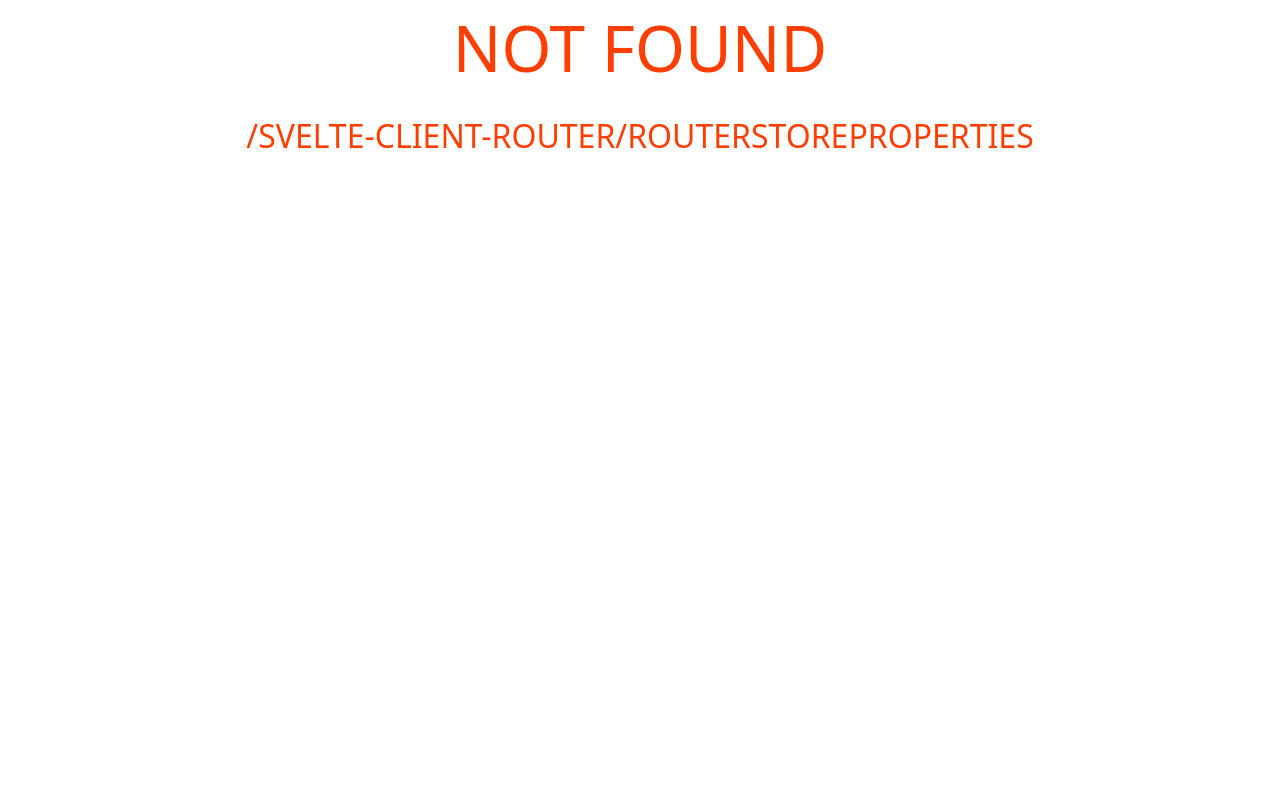
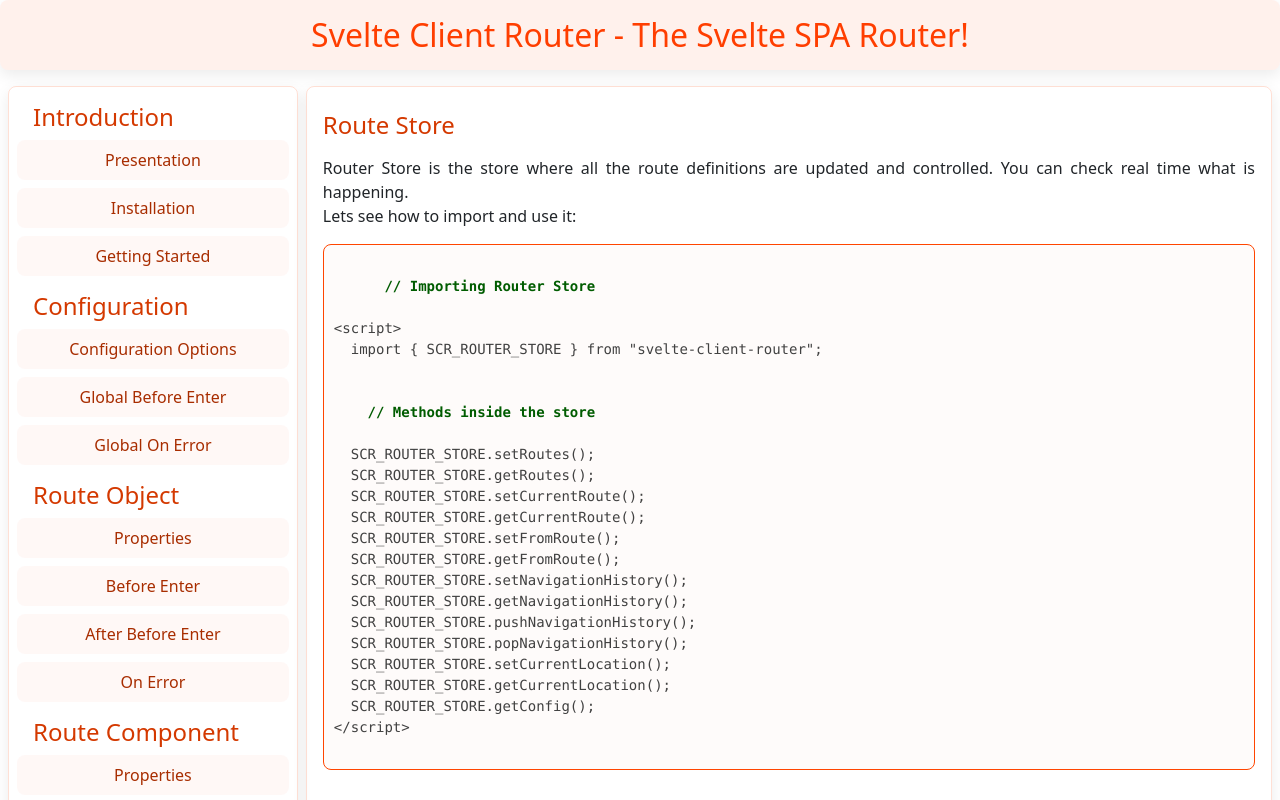
Before and after one commit to arthurgermano/svelte-client-router, a Svelte app: page /svelte-client-router/routerStoreProperties#/svelte-client-router/routerStoreProperties in a window 1280 px wide. Before the commit this address led to /svelte-client-router/routerStoreProperties#/svelte-client-router/myCustomNotFoundRoute. Shown: the top 800 px of the page. Built offline with nearby package versions, Linux system fonts and the light colour scheme.

Commit message:
git documentation update

```diff
--- a/src/App.svelte
+++ b/src/App.svelte
@@ -140,6 +140,13 @@
         import("./docs/pages/SCR_RouterLinkProperties.svelte"),
       title: "SCR - Route Link - Properties",
     },
+    {
+      name: "routerStorePropertiesRoute",
+      path: "/svelte-client-router/routerStoreProperties",
+      lazyLoadComponent: () =>
+        import("./docs/pages/SCR_RouterStoreProperties.svelte"),
+      title: "SCR - Route Link - Properties",
+    },
   ];
 </script>
 
--- a/src/docs/SCR_Menu.svelte
+++ b/src/docs/SCR_Menu.svelte
@@ -54,6 +54,10 @@
   <SCR_ROUTER_LINK to={{ name: "routerLinkPropertiesRoute" }}>
     <div class="scr-menu-item">Properties</div>
   </SCR_ROUTER_LINK>
+  <h4 class="scr-menu-h4">Router Store</h4>
+  <SCR_ROUTER_LINK to={{ name: "routerStorePropertiesRoute" }}>
+    <div class="scr-menu-item">Properties</div>
+  </SCR_ROUTER_LINK>
 </div>
 
 <style>
--- a/src/docs/pages/SCR_NavigationRouting.svelte
+++ b/src/docs/pages/SCR_NavigationRouting.svelte
@@ -17,7 +17,7 @@
     There are no secret of using them, but <b>pushRoute</b> has some nice features.
     Lets check them:
   </p>
-  <br />
+  <hr class="scr-hr" />
   <h4 class="scr-h4">Push Route</h4>
   <pre
     class="scr-pre">
@@ -33,7 +33,7 @@
   pushRoute("/routePath");
 &lt;/script&gt;
   </pre>
-  <br />
+  <hr class="scr-hr" />
   <h4 class="scr-h4">Push Route Function Anatomy</h4>
   <p class="scr-text-justify">
     This function can receive three paramenters as it follows:
@@ -60,7 +60,7 @@
       instead of the route definition declared function.
     </li>
   </ul>
-  <br />
+  <hr class="scr-hr" />
   <h4 class="scr-h4">Back Route</h4>
   <pre
     class="scr-pre">
--- a/src/docs/pages/SCR_RouteComponentComponents.svelte
+++ b/src/docs/pages/SCR_RouteComponentComponents.svelte
@@ -12,7 +12,7 @@
     <br />
     Lets see all the components one by one:
   </p>
-  <br />
+  <hr class="scr-hr" />
   <h4 class="scr-h4">Layout Component</h4>
   <p class="scr-text-justify">
     The Layout Component is the layout used to encapsulate all your route
@@ -82,7 +82,7 @@
   &lt;div&gt;&lt;SCR_Footer /&gt;&lt;/div&gt;
 &lt;/div&gt;
 </pre>
-  <br />
+  <hr class="scr-hr" />
   <h4 class="scr-h4">Loading Component</h4>
   <p class="scr-text-justify">
     The Loading Component is the loading screen used to show when before enter
@@ -139,7 +139,7 @@
   &lt;h1 class="scr-h1"&gt;&#123;loadingText&#125;&lt;/h1&gt;
 &lt;/center&gt;
 </pre>
-  <br />
+  <hr class="scr-hr" />
   <h4 class="scr-h4">Not Found Component</h4>
   <p class="scr-text-justify">
     The Not Found Component is the component that must be loaded when the user
@@ -182,7 +182,7 @@
   &lt;p class="scr-p-small"&gt;&#123;$routerStore.currentLocation || "='("&#125;&lt;/p&gt;
 &lt;/center&gt;
 </pre>
-  <br />
+  <hr class="scr-hr" />
   <h4 class="scr-h4">Error Component</h4>
   <p class="scr-text-justify">
     The Error Component is the component that must be loaded when something goes
--- a/src/docs/pages/SCR_RouteComponentProperties.svelte
+++ b/src/docs/pages/SCR_RouteComponentProperties.svelte
@@ -54,7 +54,7 @@
 /&gt;
 
   </pre>
-  <br />
+  <hr class="scr-hr" />
   <h4 class="scr-h4">Routes</h4>
   <p class="scr-text-justify">
     This is where you declare all your routes. It is the index of your
@@ -118,7 +118,7 @@
     Each route defined inside the route array object can have these options.
     Very robust and we can see that SCR is focused on before enter behaviour.
   </p>
-  <br />
+  <hr class="scr-hr" />
   <h4 class="scr-h4">All Props</h4>
   <p class="scr-text-justify">
     The <b>allProps</b> option can be passed to the router component. It must be
@@ -133,7 +133,7 @@
   passToAll: "OK"
 &#125;
   </pre>
-  <br />
+  <hr class="scr-hr" />
   <h4 class="scr-h4">All Loading Props</h4>
   <p class="scr-text-justify">
     The <b>allLoadingProps</b> option can be passed to the router component. It must
--- a/src/docs/pages/SCR_RouteObjectAfterBeforeEnter.svelte
+++ b/src/docs/pages/SCR_RouteObjectAfterBeforeEnter.svelte
@@ -27,7 +27,7 @@
   afterEnter((routeObjParams) =&gt; &#123; console.log(routeObjParams); &#125;);
 &#125;
   </pre>
-  <br />
+  <hr class="scr-hr" />
   <h4 class="scr-h4">Anatomy of the After Before Enter Function</h4>
   <p class="scr-text-justify">
     When declaring a After Before Enter Function it will be provided a
--- a/src/docs/pages/SCR_RouterLinkProperties.svelte
+++ b/src/docs/pages/SCR_RouterLinkProperties.svelte
@@ -33,7 +33,7 @@
 
 &lt;/SCR_ROUTER_LINK&gt;
   </pre>
-  <br />
+  <hr class="scr-hr" />
   <h4 class="scr-h4">Properties</h4>
   <p class="scr-text-justify">
     Pretty easy to use, isn't it? So now lets check out the component exported
@@ -110,10 +110,9 @@
           routeName="navigationStoreRoute"
         />
         <SCR_PushRouteButton
-          style="float:right; opacity: 0.5"
+          style="float:right"
           text="Next"
-          routeName="routerLinkPropertiesRoute"
-          title="More content to be added"
+          routeName="routerStorePropertiesRoute"
         />
       </div>
     </div>
--- /dev/null
+++ b/src/docs/pages/SCR_RouterStoreProperties.svelte
@@ -0,0 +1,128 @@
+<script>
+  import SCR_PageFooter from "../SCR_PageFooter.svelte";
+  import SCR_PushRouteButton from "../components/SCR_PushRouteButton.svelte";
+</script>
+
+<div class="scr-page">
+  <h4 class="scr-h4">Route Store</h4>
+  <p class="scr-text-justify">
+    Router Store is the store where all the route definitions are updated and
+    controlled. You can check real time what is happening.
+    <br />
+    Lets see how to import and use it:
+  </p>
+  <pre
+    class="scr-pre">
+    <b class="scr-b">
+      // Importing Router Store
+    </b>
+&lt;script&gt;
+  import &#123; SCR_ROUTER_STORE &#125; from "svelte-client-router";
+
+  <b class="scr-b">
+    // Methods inside the store
+  </b>
+  SCR_ROUTER_STORE.setRoutes();
+  SCR_ROUTER_STORE.getRoutes();
+  SCR_ROUTER_STORE.setCurrentRoute();
+  SCR_ROUTER_STORE.getCurrentRoute();
+  SCR_ROUTER_STORE.setFromRoute();
+  SCR_ROUTER_STORE.getFromRoute();
+  SCR_ROUTER_STORE.setNavigationHistory();
+  SCR_ROUTER_STORE.getNavigationHistory();
+  SCR_ROUTER_STORE.pushNavigationHistory();
+  SCR_ROUTER_STORE.popNavigationHistory();
+  SCR_ROUTER_STORE.setCurrentLocation();
+  SCR_ROUTER_STORE.getCurrentLocation();
+  SCR_ROUTER_STORE.getConfig();
+&lt;/script&gt;
+  </pre>
+  <hr class="scr-hr" />
+  <h4 class="scr-h4">Properties</h4>
+  <p class="scr-text-justify">Let's see the inside properties:</p>
+  <pre
+    class="scr-pre">
+&#123;
+  // ## Routes
+  // ## The Array object defined on initialization of the application
+  // ## Array
+  routes: [],
+
+  // ## Current Location
+  // ## Used inside the component to identify where it is coming from
+  // ## updating based on the configuration store
+  // ## Object
+  currentLocation: undefined,
+
+  // ## Current Route
+  // ## The object with current route information
+  // ## Updated before "after before enter function" execution
+  // ## Object
+  currentRoute: &#123;
+    name: undefined,
+    pathname: undefined,
+    params: [],
+    hostname: undefined,
+    protocol: undefined,
+    port: undefined,
+    origin: undefined,
+    hash: undefined,
+  &#125;,
+
+  // ## From Route
+  // ## The object with from route information
+  // ## Updated before "after before enter function" execution
+  // ## Object
+  fromRoute: &#123;
+    name: undefined,
+    pathname: undefined,
+    params: [],
+    hostname: undefined,
+    protocol: undefined,
+    port: undefined,
+    origin: undefined,
+    hash: undefined,
+  &#125;,
+
+  // ## Navigation History
+  // ## An array with all the route history objects - the limit is
+  // ## defined in the configuration store
+  // ## Updated before "after before enter function" execution
+  // ## Array
+  navigationHistory: [],
+&#125;
+  </pre>
+  <center class="scr-center">
+    <small class="scr-small">The configuration for this route.</small>
+  </center>
+  <pre
+    class="scr-pre">
+&#123;
+  name: "routerStorePropertiesRoute",
+  path: "/svelte-client-router/routerStoreProperties",
+  lazyLoadComponent: () =&gt;
+    import("./docs/pages/SCR_RouterStoreProperties.svelte"),
+  title: "SCR - Route Link - Properties",
+&#125;
+</pre>
+  <SCR_PageFooter>
+    <div class="row">
+      <div class="col">
+        <SCR_PushRouteButton
+          style="float:left"
+          text="Previous"
+          routeName="routerLinkPropertiesRoute"
+        />
+        <SCR_PushRouteButton
+          style="float:right; opacity: 0.5"
+          text="Next"
+          routeName="routerStorePropertiesRoute"
+          title="More content to be added"
+        />
+      </div>
+    </div>
+  </SCR_PageFooter>
+</div>
+
+<style>
+</style>
```
Also changed, not shown: public/build/bundle.css, public/build/bundle.js, 5 other files (tests, documents, lock files or other folders).
